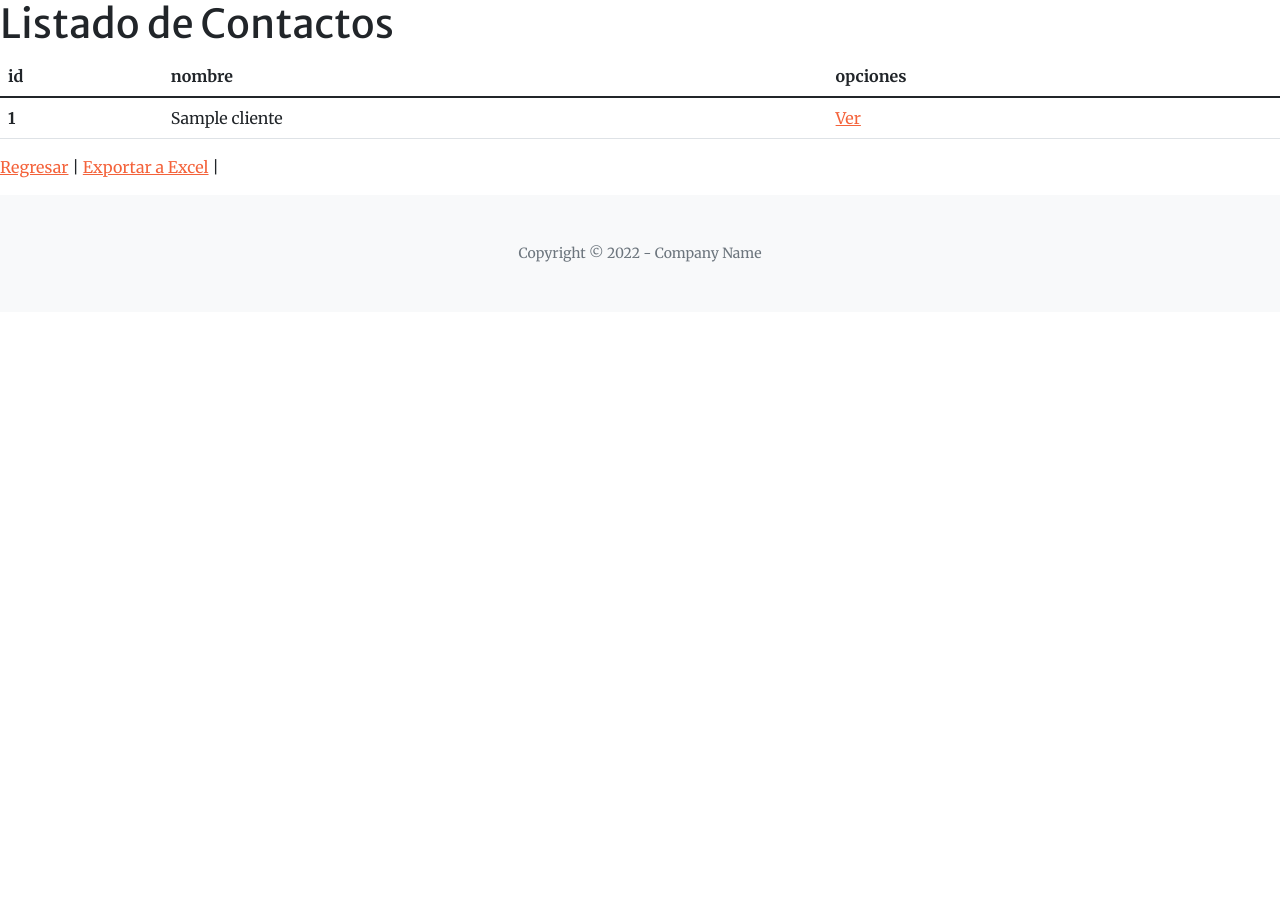
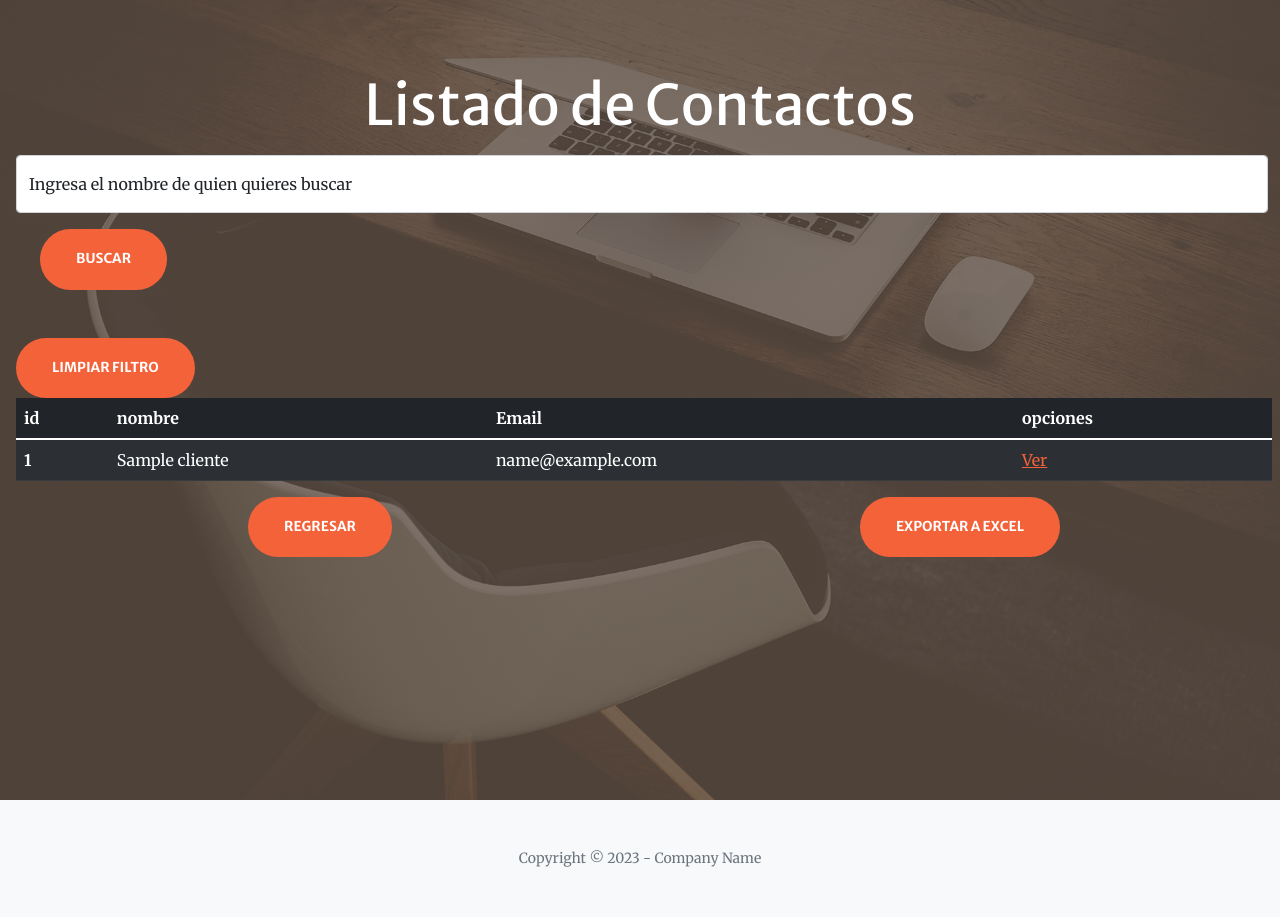
Before and after one commit to CubiRubick/PruebaTecnicaPython, a Django app: page /inicio/list/ in a window 1280 px wide. Before the commit the page ends 262 px from the top, so only its background shows below. Run offline with Django 4.2, Linux system fonts and the light colour scheme; tables that the repository leaves empty hold one stand-in row (values such as "Sample post"); some libraries are stand-ins or nearby versions.

Commit message:
fix:search

```diff
--- a/porfolio/urls.py
+++ b/porfolio/urls.py
@@ -4,24 +4,24 @@ from django.conf import settings
 from django.conf.urls.static import static
 from .views import (
     porfolioDash,
-    porfolioList,
     porfolioDetail,
     porfolioCreated,
     porfolioUpdate,
     porfolioDetele,
     ReportePersonasExcel,
-    porfolioSearch
+    porfolioSearch,
+    listar_cliente
 )
 
 app_name = 'porfolio'
 urlpatterns = [
     path('', porfolioDash.as_view(), name='dash'),
-    path('list/', porfolioList.as_view(), name='list'),
+    path('list/', listar_cliente, name='list'),
     path('<slug:pk>', porfolioDetail.as_view(), name='detail'),
     path('nuevo/', porfolioCreated.as_view(), name='new'),
     path('editar/<slug:pk>', porfolioUpdate.as_view(), name='edit'),
     path('borrar/<slug:pk>', porfolioDetele.as_view(), name='delete'),
     path('reporte_personas_excel/',ReportePersonasExcel.as_view(), name="reporte_personas_excel"),
-    path('busqueda/', porfolioSearch.as_view(), name='search'),
+    path('busqueda/', porfolioSearch.as_view(), name='searchs'),
 
 ]
--- a/porfolio/views.py
+++ b/porfolio/views.py
@@ -6,6 +6,7 @@ from django.views.generic import ListView, TemplateView
 from django.views.generic.detail import DetailView
 from django.views.generic.edit import CreateView, UpdateView, DeleteView
 from .models import cliente
+from django.db.models import Q
 from openpyxl import Workbook
 from django.http.response import HttpResponse
 # Create your views here.
@@ -15,8 +16,18 @@ class porfolioDash(TemplateView):
 class porfolioSearch(TemplateView):
     template_name = 'client_search.html'
 
-class porfolioList(ListView):
-    model = cliente
+def listar_cliente(request):
+    busqueda = request.GET.get('buscar')
+    if busqueda:
+        clientes = cliente.objects.filter(Q(nombre__icontains=busqueda)|Q(email__icontains=busqueda)).distinct()
+    else:
+        clientes = cliente.objects.all()
+
+    context = {
+            'object_list':clientes
+        }
+    return render(request, 'porfolio/cliente_list.html', context)
+
 
 class porfolioDetail(DetailView):
     model = cliente
--- a/template/base.html
+++ b/template/base.html
@@ -20,14 +20,12 @@
         <!-- Core theme CSS (includes Bootstrap)-->
         <link href= "{% static 'css/styles.css' %}" rel="stylesheet" />
     </head>
-
-    {% block content %}
-    {% endblock %}
+    {% block content %}{% endblock %}
 
     <!-- Footer-->
-        <footer class="bg-light py-5">
-            <div class="container px-4 px-lg-5"><div class="small text-center text-muted">Copyright &copy; 2022 - Company Name</div></div>
-        </footer>
+    <footer class="bg-light py-5">
+        <div class="container px-4 px-lg-5"><div class="small text-center text-muted">Copyright &copy; 2023 - Company Name</div></div>
+    </footer>
 
                 <!-- Bootstrap core JS-->
         <script src="https://cdn.jsdelivr.net/npm/bootstrap@5.1.3/dist/js/bootstrap.bundle.min.js"></script>
--- a/template/porfolio/cliente_detail.html
+++ b/template/porfolio/cliente_detail.html
@@ -1,5 +1,8 @@
 {% extends 'base.html' %}
 {% block content %}
+<div class="container-fluid">
+    <div class="row">
+        <div class="mt-5 ms-5 col-12">
             <h1>{{ cliente.nombre }}</h1>
             <p>Correo Electronico: <i>{{ cliente.email }}</i></p>
             <p>Numero Telefonico: <i>{{ cliente.numeroT }}</i></p>
@@ -7,4 +10,7 @@
             <p>
                 <a href="{% url "porfolio:list" %}">Regresar</a>
             </p>
+        </div>
+    </div>
+</div>
 {% endblock %}
--- a/template/porfolio/cliente_form.html
+++ b/template/porfolio/cliente_form.html
@@ -35,7 +35,7 @@
                             </div>
                             <!-- Phone number input-->
                             <div class="form-floating mb-3">
-                                <input class="form-control" name="numeroT" required id="id_numeroT" type="number" placeholder="(123) 456-7890" data-sb-validations="required" />
+                                <input class="form-control" name="numeroT" maxlength="10" minlength="10" pattern="[0-9]+" required id="id_numeroT" type="text" placeholder="(123) 456-7890" data-sb-validations="required" />
                                 <label for="id_numeroT">Phone number</label>
                                 <div class="invalid-feedback" data-sb-feedback="id_numeroT:required">A phone number is required.</div>
                             </div>
--- a/template/porfolio/cliente_list.html
+++ b/template/porfolio/cliente_list.html
@@ -1,11 +1,27 @@
 {% extends 'base.html' %}
+{% load static %}
 {% block content %}
-<h1>Listado de Contactos</h1>
-            <table class="table">
+<header class="masthead">
+<div class="container-fluid">
+  <h1 class="text-center" style="color:#fff">Listado de Contactos</h1>
+  <form class="ms-1 form-floating" action="{% url 'porfolio:list' %}" method="GET">
+      <input class="form-control mt-3" name="buscar" id="id_nombre" type="text" placeholder="Enter your name..." value="{{ request.GET.buscar }}" />
+      <label for="id_nombre">Ingresa el nombre de quien quieres buscar</label>
+      <div class="mt-3 ms-4 mb-5">
+          <button class="btn btn-primary btn-xl" id="submitButton" type="submit" value="submit">Buscar</button>
+      </div>
+      <div class="mt-3">
+        <a href="{% url 'porfolio:list' %}"><button class="btn btn-primary btn-xl">Limpiar filtro</button></a>
+      </div>
+  </form>
+  <div class="row">
+    <div class="col-12">
+      <table id="tabla" class="ms-1 table table-dark table-striped">
         <thead>
           <tr>
             <th scope="col">id</th>
             <th scope="col">nombre</th>
+            <th scope="col">Email</th>
             <th scope="col">opciones</th>
           </tr>
         </thead>
@@ -14,17 +30,26 @@
           <tr>
             <th scope="row">{{cliente.id}}</th>
             <td>{{ cliente.nombre }}</td>
+            <td>{{ cliente.email }}</td>
             <td><a href="{% url "porfolio:detail" cliente.id %}">Ver</a> </td>
           </tr>
           {% endfor %}
         </tbody>
       </table>
-
-            <p>
-                <a href="{% url "porfolio:dash" %}">Regresar</a> |
-                <a href="{% url "porfolio:reporte_personas_excel" %}">Exportar a Excel</a> |
-                <div class="col-lg-1">
-
     </div>
-            </p>
+  </div>
+  <div class="row">
+    <div class="col-6">
+      <div class="text-center">
+        <a href="{% url "porfolio:dash" %}"><button class="btn btn-primary btn-xl">Regresar</button></a>
+      </div>
+    </div>
+    <div class="col-6">
+      <div class="text-center">
+        <a href="{% url "porfolio:reporte_personas_excel" %}"><button class="btn btn-primary btn-xl">Exportar a Excel</button></a>
+      </div>
+    </div>
+  </div>
+</div>
+</header>
 {% endblock %}
```
Also changed, not shown: template/client_search.html (+17 -5 lines), template/cliente_dash.html (+4 -5 lines), template/footer.html (deleted, +0 -7 lines), template/personas.html (deleted, +0 -83 lines). Lines whose indentation alone changed are shown as unchanged.
